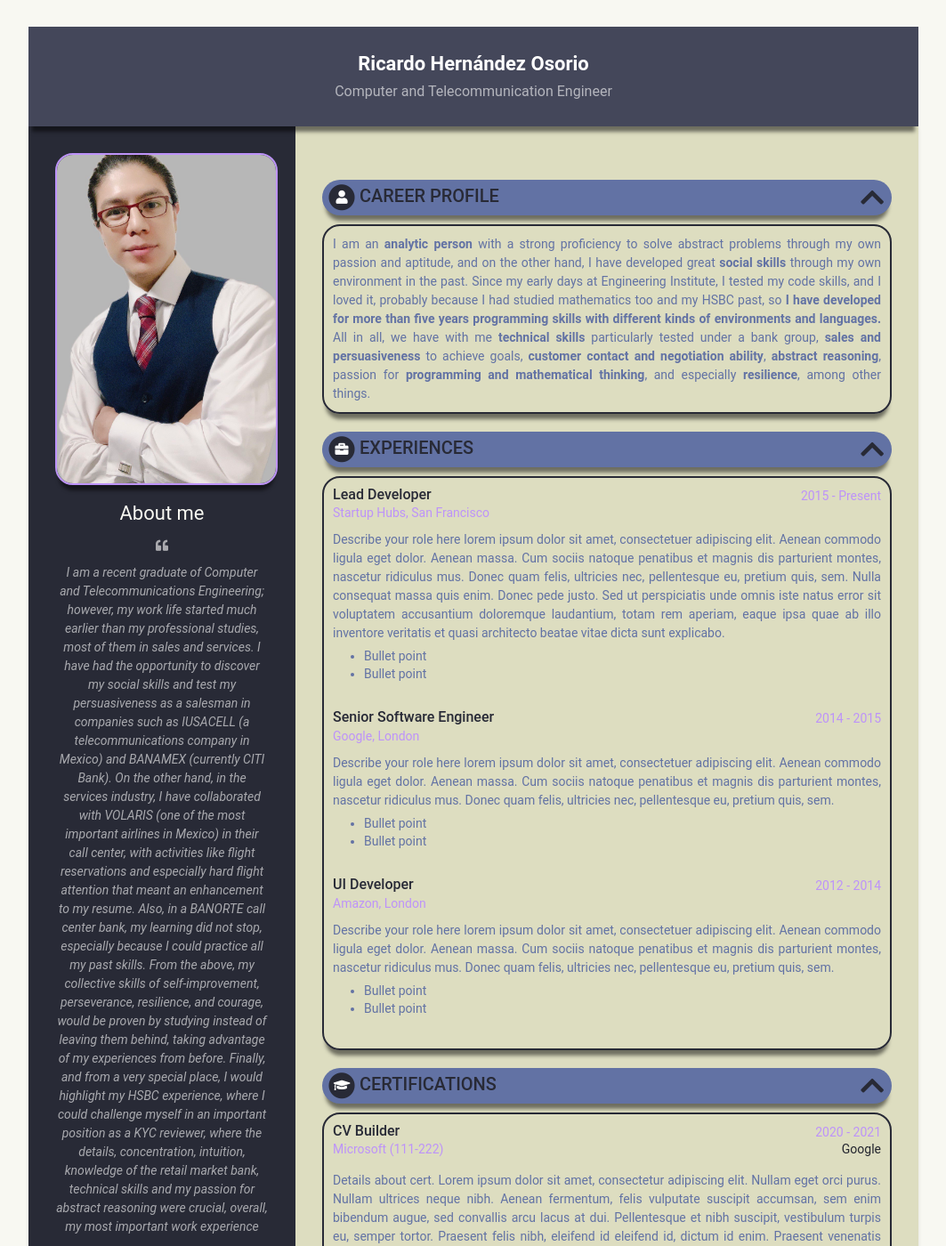
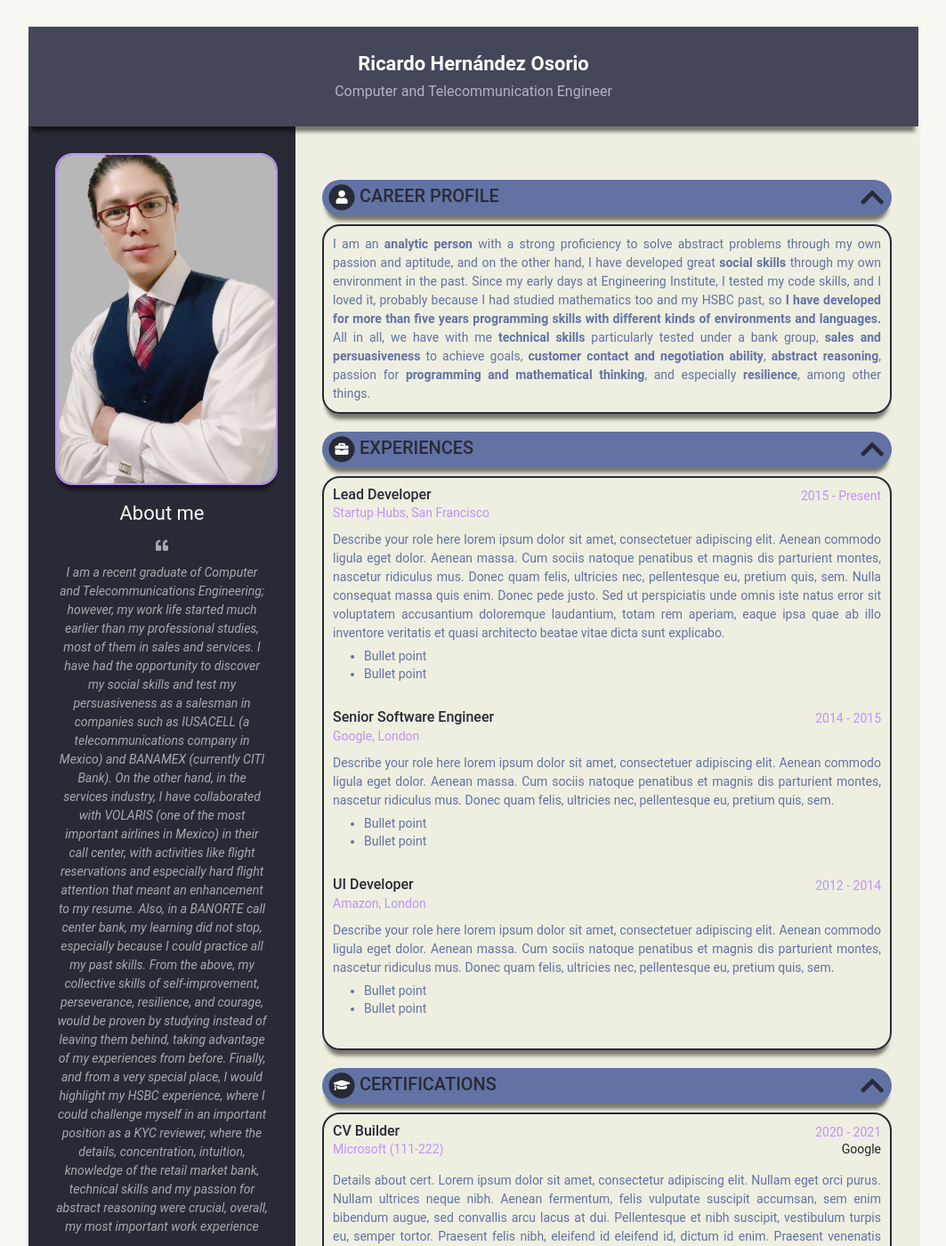
Before and after one commit to RicardoUAMmx/webcode, a Jekyll site: the page built from index.html, in a window 1280 px wide and 1400 px high. Shown: the whole window at 89% size, without its empty margins (108-1171 px from the left). Built offline with Jekyll 4.4.1, drawn with Linux system fonts in a browser that asks for light colours.

Commit message:
experimental cv-theme

```diff
--- a/_sass/_base.scss
+++ b/_sass/_base.scss
@@ -182,7 +182,7 @@ p {
 .main-wrapper {
   grid-column: span 7;
   order: $resume-order;
-  background: darken($smoky-white, 15%);
+  background: darken($smoky-white, 5%);
   padding: 60px 0px 60px 0px;
   .summary {
 	padding: 5px;
```
